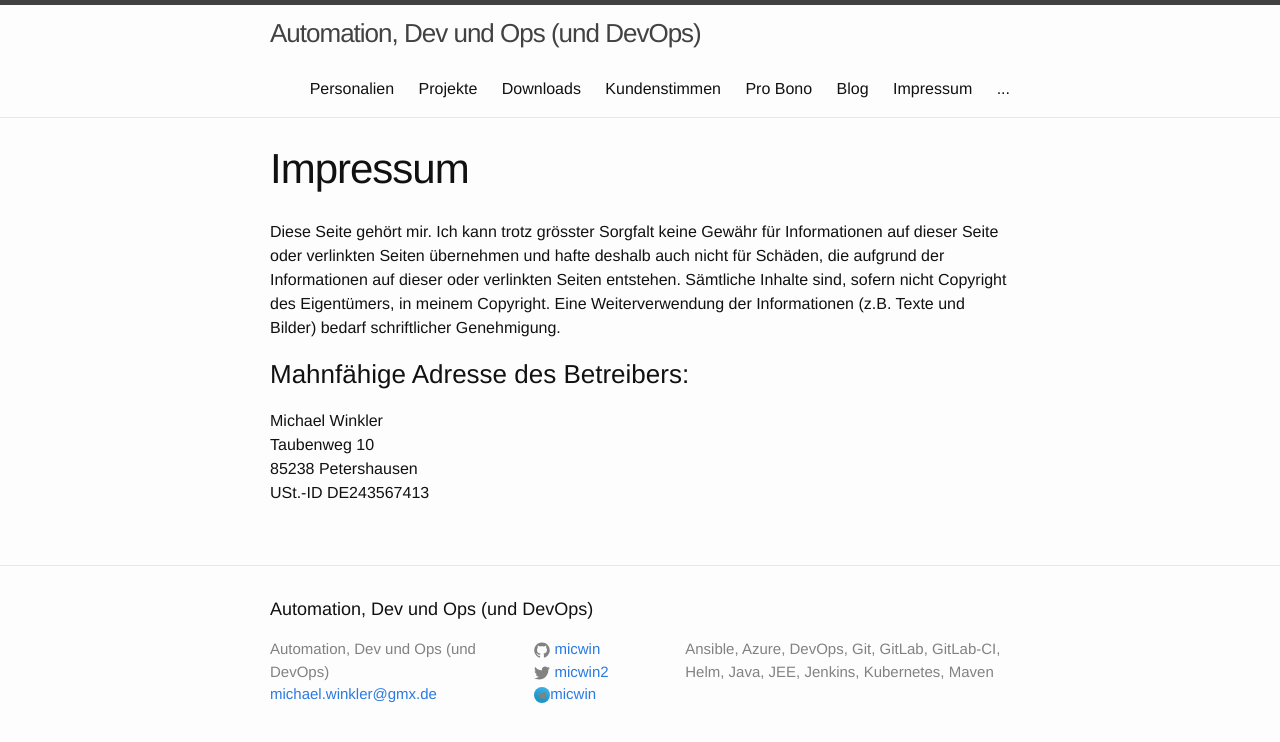
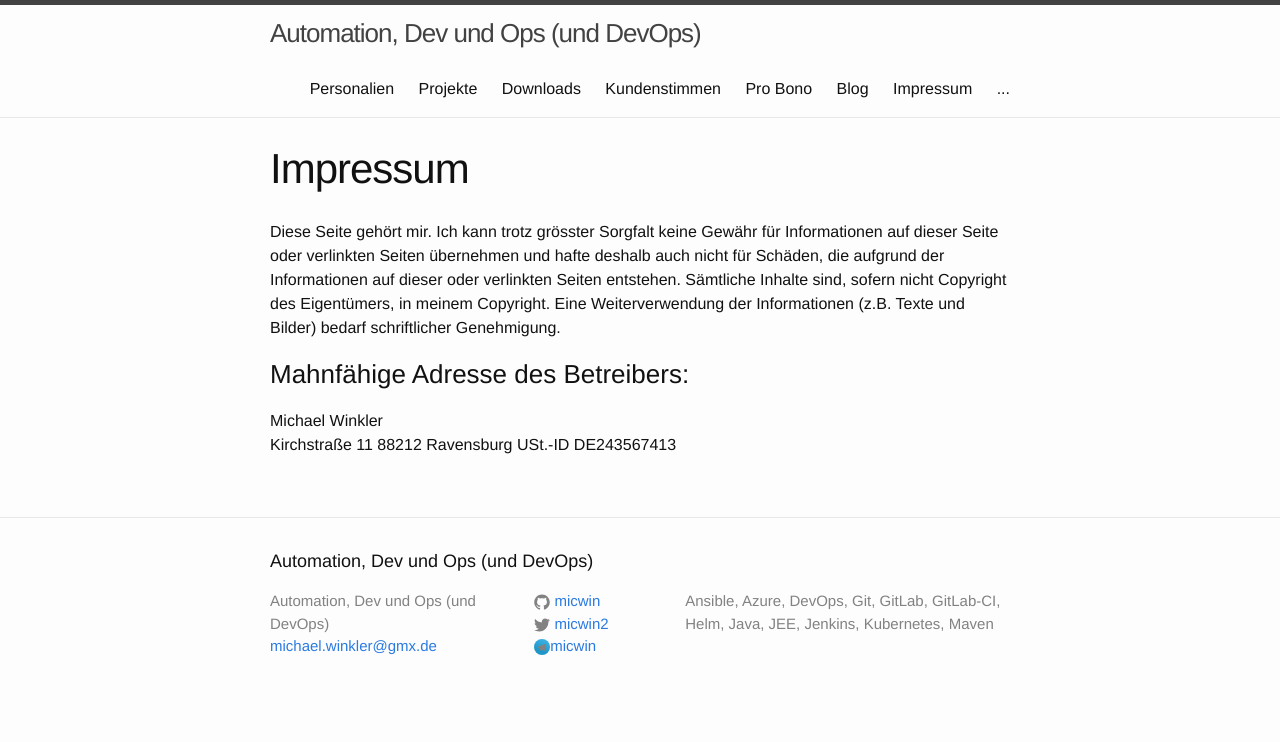
Before and after one commit to micwin/micwin.github.io, a Jekyll site: the page built from 99_impressum.md, in a window 1280 px wide. Shown: the top 742 px of the page. Built offline with Jekyll 4.4.1, drawn with Linux system fonts in a browser that asks for light colours.

Commit message:
moved to Ravensburg

```diff
--- a/99_impressum.md
+++ b/99_impressum.md
@@ -16,6 +16,6 @@
 ### Mahnf&auml;hige Adresse des Betreibers:
 
 Michael Winkler
-Taubenweg 10
-85238 Petershausen
+Kirchstraße 11
+88212 Ravensburg
 USt.-ID DE243567413
```
